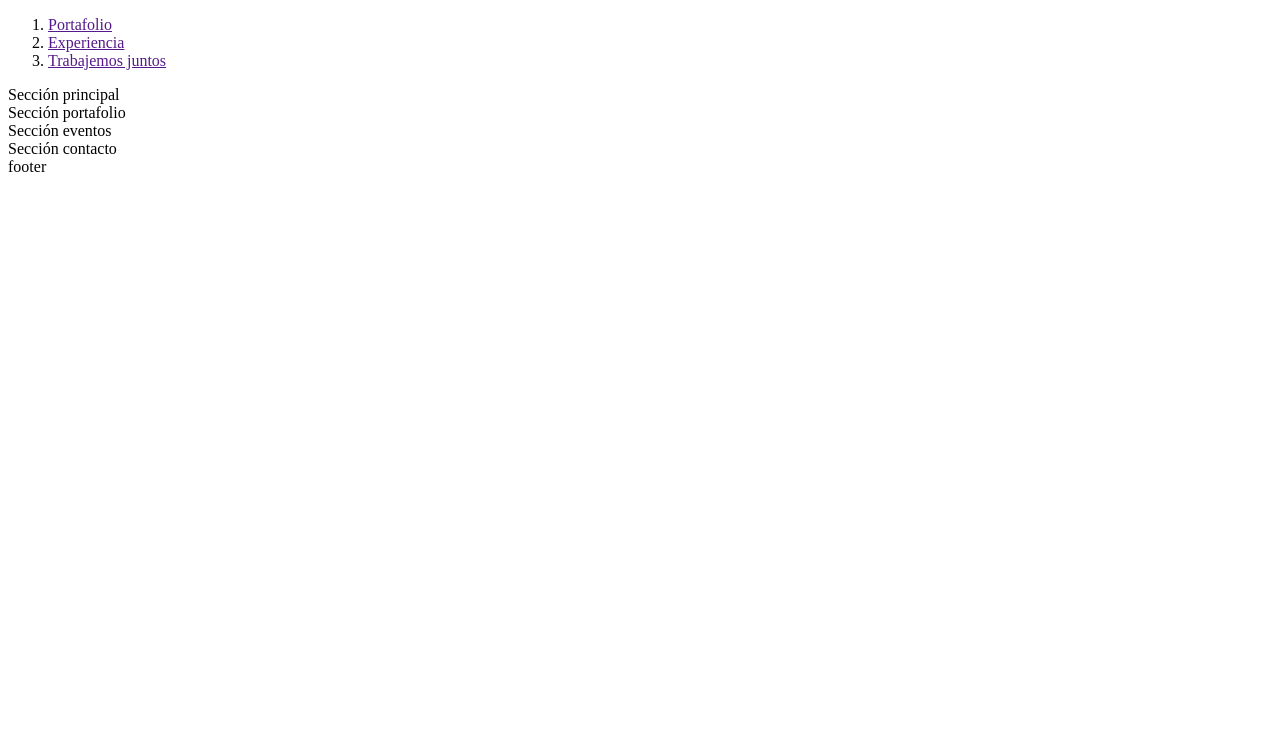
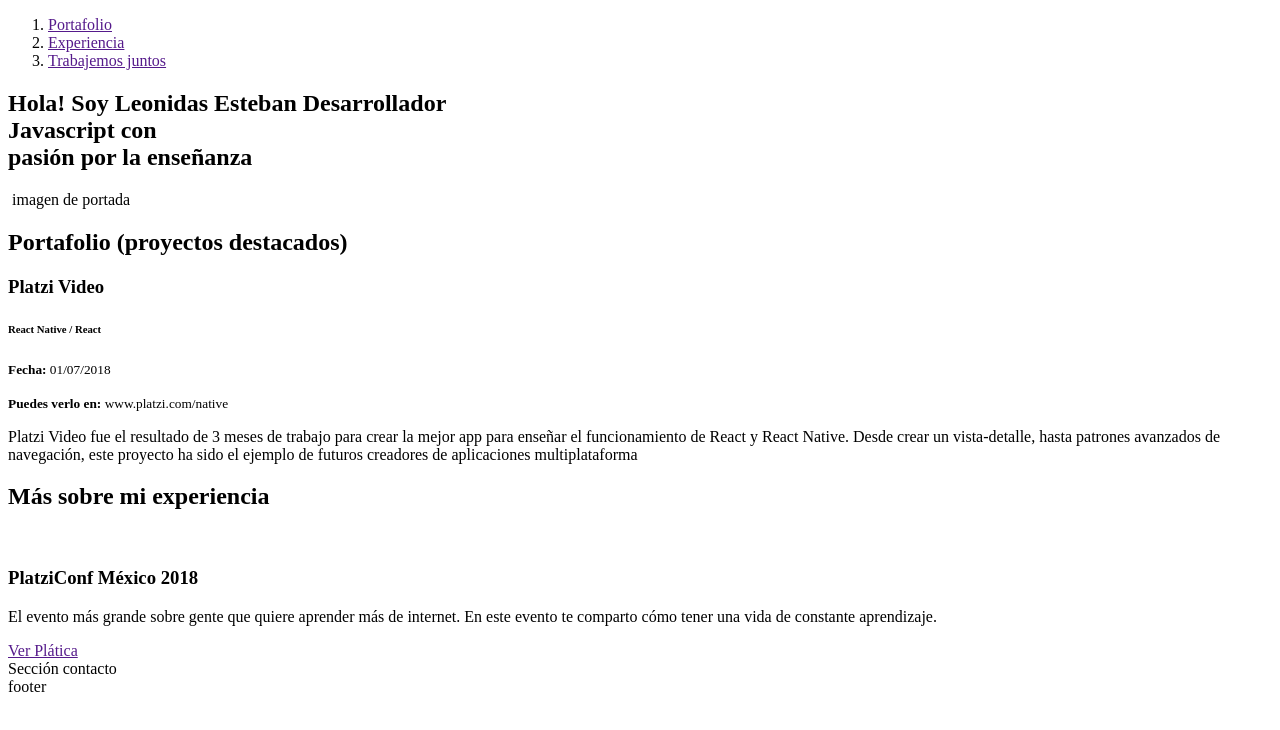
Before and after one commit to danihuerta/Portafolio, a plain HTML site: page index.html in a window 1280 px wide. Drawn offline with Linux system fonts and the light colour scheme.

Commit message:
Creación de contenido 'Portafolio'

```diff
--- a/index.html
+++ b/index.html
@@ -19,9 +19,34 @@
         </ol>
       </nav>
     </header>
-    <section>Sección principal</section>
-    <section>Sección portafolio</section>
-    <section>Sección eventos</section>
+    <section>
+      <h1>
+        Hola! Soy <strong>Leonidas Esteban</strong> Desarrollador <br> <strong>Javascript</strong> con <br> pasión por la <strong>enseñanza</strong>
+      </h1>
+      <img src="" alt=""> imagen de portada
+    </section>
+    <!-- Porfolio section -->
+    <!--  La etiqueta article va con contenido que se
+    autoexplica y sobrevive por si mismo -->
+      <h2>Portafolio (proyectos destacados)</h2>
+      <article>
+        <h3>Platzi Video</h3>
+        <h6>React Native / React</h6>
+        <p><small><strong>Fecha:</strong> 01/07/2018</small></p>
+        <p><small><strong>Puedes verlo en: </strong>www.platzi.com/native</small></p>
+        <p>Platzi Video fue el resultado de 3 meses de trabajo para crear la mejor app para enseñar el funcionamiento de React y React Native. Desde crear un vista-detalle, hasta patrones avanzados de navegación, este proyecto ha sido el ejemplo de futuros creadores de aplicaciones multiplataforma
+      </article>
+    <section>
+      <h2>Más sobre mi experiencia</h2>
+      <article>
+        <figure>
+          <img src="" alt="">
+        </figure>
+        <h3>PlatziConf México 2018</h3>
+        <p>El evento más grande sobre gente que quiere aprender más de internet. En este evento te comparto cómo tener una vida de constante aprendizaje.</p>
+        <a href="">Ver Plática</a>
+      </article>
+    </section>
     <section>Sección contacto</section>
     <footer>footer</footer>
   </body>
```
Also changed, not shown: 1 other file.
